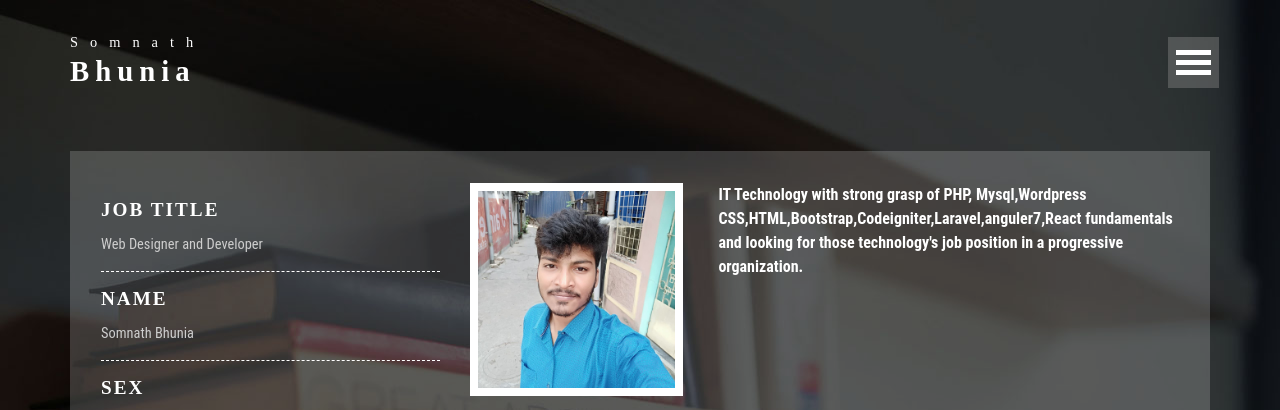
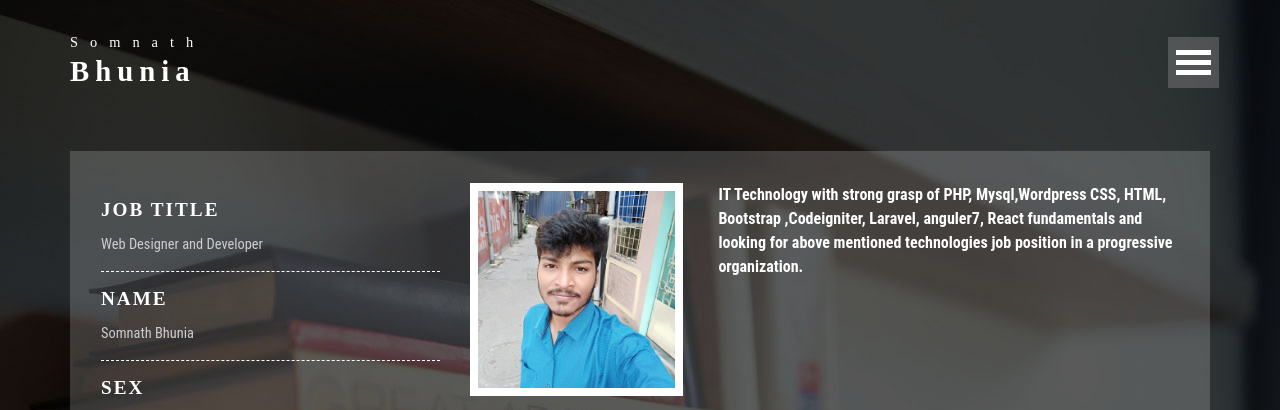
Before and after one commit to developer-somnath/cv, a plain HTML site: page index.html in a window 1280 px wide. Shown: the top 410 px of the page. Drawn offline with Linux system fonts and the light colour scheme.

Commit message:
Update index.html
trst

```diff
--- a/index.html
+++ b/index.html
@@ -80,7 +80,7 @@ $(document).ready(function() {
 						<img src="c.jpg" alt="" />
 					</div>
 					<div class="banner-right-info">
-						<h2>IT Technology with  strong grasp of PHP, Mysql,Wordpress CSS,HTML,Bootstrap,Codeigniter,Laravel,anguler7,React fundamentals and  looking for those technology's job position in a progressive organization.</h2>
+						<h2>IT Technology with  strong grasp of PHP, Mysql,Wordpress CSS, HTML, Bootstrap ,Codeigniter, Laravel, anguler7, React fundamentals and  looking for above mentioned technologies job position in a progressive organization.</h2>
 
 					</div>
 					<div class="clearfix"> </div>
```
